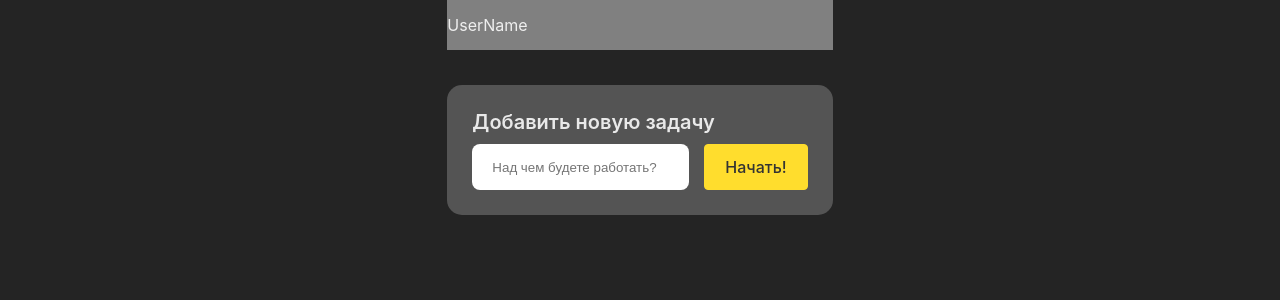
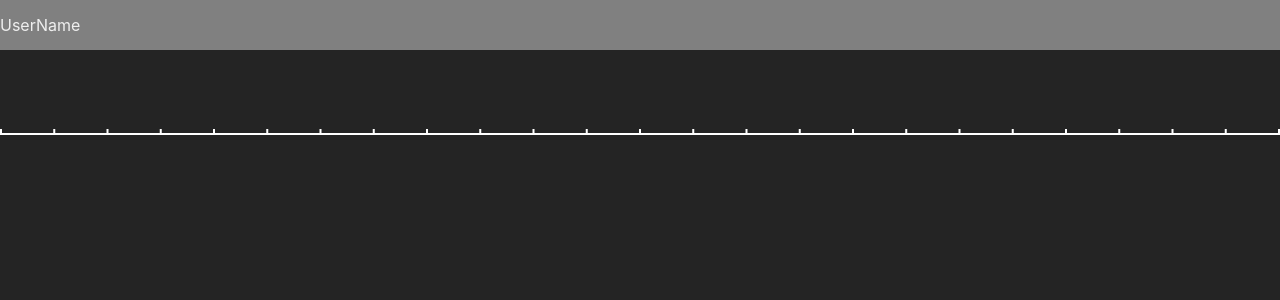
Before and after one commit to grusha229/timetracker, a React (Vite) app: page /timeline in a window 1280 px wide. Shown: the top 300 px of the page. Built offline with nearby package versions, Linux system fonts and the light colour scheme.

Commit message:
Add router

```diff
--- a/package.json
+++ b/package.json
@@ -12,6 +12,7 @@
     "react": "^18.2.0",
     "react-dom": "^18.2.0",
     "react-redux": "^8.0.5",
+    "react-router-dom": "^6.6.1",
     "redux": "^4.2.0",
     "redux-thunk": "^2.4.2",
     "uuid": "^9.0.0"
--- a/src/Content.tsx
+++ b/src/Content.tsx
@@ -1,6 +1,7 @@
 import React, {useState} from 'react';
 import TaskList from "./blocks/TaskList/TaskList";
 import AddTask from "./blocks/AddTask/AddTask";
+import {Timetable} from "./components/Timetable/Timetable";
 
 
 
@@ -10,8 +11,9 @@ const Content:React.FC<any> = () => {
         <div className={`layout`}>
             <div className={'container'}>
                 <div className={'content'}>
-                    <AddTask />
-                    <TaskList/>
+                    {/*<AddTask />*/}
+                    {/*<TaskList/>*/}
+                    {/*<Timetable />*/}
                 </div>
             </div>
         </div>
--- /dev/null
+++ b/src/components/Timetable/Timetable.tsx
@@ -0,0 +1,45 @@
+
+type TimeInterval = {
+    start: string,
+    end: string,
+}
+
+type WorkTimes = TimeInterval[]
+
+export const Timetable = () => {
+    let numbers = [1,2,3,4,5,6];
+    let colors = ["red","blue","green","yellow","black","white"];
+    let allHours = [];
+    for (let i = 0; i <= 24; i++) {
+        allHours.push(i);
+    }
+    let currentPosition = 0;
+    let initialPosition = 0;
+    let dashWidth = 2
+    let diagramWidth = 1280
+    let diagramHeight = 50
+    let dashHeight = 4
+    let lineHeight = 2
+
+
+    return (
+        <div className={'canvas'}>
+            <svg className={'timeline'} width={diagramWidth} height={diagramHeight} viewBox={`0 0 ${diagramWidth} ${diagramHeight}`}>
+                {
+                    allHours.map((_el,index) => {
+                        currentPosition = initialPosition + index * 1280 / 24 - index*dashWidth/24;
+                        return (
+                            <rect fill={"#fff"} width={dashWidth} height={dashHeight} y={diagramHeight-dashHeight*1.5} x={currentPosition}></rect>
+                        )
+                    })
+                }
+                {/*{*/}
+                {/*    numbers.map((el,index)=> (*/}
+                {/*        <rect className={"unit"} fill={colors[index]} width={"100px"} height={"20px"} y={index*100}></rect>*/}
+                {/*    ))*/}
+                {/*}*/}
+                <rect className={"unit"} fill={"#fff"} width={"1280px"} height={lineHeight} y={diagramHeight-lineHeight}></rect>
+            </svg>
+        </div>
+    );
+}
--- a/src/index.css
+++ b/src/index.css
@@ -55,18 +55,17 @@ button:focus-visible {
   outline: 4px auto -webkit-focus-ring-color;
 }
 
-/*@media (prefers-color-scheme: light) {*/
-/*  :root {*/
-/*    color: #213547;*/
-/*    background-color: #ffffff;*/
-/*  }*/
-/*  a:hover {*/
-/*    color: #747bff;*/
-/*  }*/
-/*  button {*/
-/*    background-color: #f9f9f9;*/
-/*  }*/
-/*}*/
+.container {
+  margin: auto;
+  max-width: 1280px;
+  height: 100%
+}
+
+.layout {
+  margin-top: 35px;
+  display: block;
+}
+
 
 p{
   margin: 0;
--- a/src/main.tsx
+++ b/src/main.tsx
@@ -1,14 +1,35 @@
 import React from 'react'
 import ReactDOM from 'react-dom/client'
-import App from './App'
 import './index.css'
+import {
+    createBrowserRouter,
+    RouterProvider,
+    Route,
+} from "react-router-dom"
 import {Provider} from "react-redux"
 import store from "./redux/store";
+import TaskListPage from "./pages/TaskListPage";
+import TimelinePage from "./pages/TimelinePage";
+import ErrorPage from "./pages/ErrorPage";
+
+
+const router = createBrowserRouter([
+    {
+        path: "/",
+        element: <TaskListPage />,
+        errorElement: <ErrorPage/>
+    },
+    {
+        path: "/timeline",
+        element: <TimelinePage />,
+        errorElement: <ErrorPage/>
+    },
+])
 
 ReactDOM.createRoot(document.getElementById('root') as HTMLElement).render(
   <React.StrictMode>
       <Provider store={store}>
-          <App />
+          <RouterProvider router={router} />
       </Provider>
   </React.StrictMode>,
 )
--- /dev/null
+++ b/src/pages/ErrorPage.tsx
@@ -0,0 +1,23 @@
+import React from 'react';
+import TaskList from "../blocks/TaskList/TaskList";
+import AddTask from "../blocks/AddTask/AddTask";
+import Header from "../blocks/Header/Header";
+
+
+const TaskListPage:React.FC<any> = () => {
+
+    return (
+        <>
+            <Header userName={'UserName'} />
+            <div className={`layout`}>
+                <div className={'container'}>
+                    <div className={'content'}>
+                        Ошибочка
+                    </div>
+                </div>
+            </div>
+        </>
+    )
+}
+
+export default TaskListPage;
--- /dev/null
+++ b/src/pages/TaskListPage.tsx
@@ -0,0 +1,24 @@
+import React from 'react';
+import TaskList from "../blocks/TaskList/TaskList";
+import AddTask from "../blocks/AddTask/AddTask";
+import Header from "../blocks/Header/Header";
+
+
+const TaskListPage:React.FC<any> = () => {
+
+    return (
+        <>
+            <Header userName={'UserName'} />
+            <div className={`layout`}>
+                <div className={'container'}>
+                    <div className={'content'}>
+                        <AddTask />
+                        <TaskList/>
+                    </div>
+                </div>
+            </div>
+        </>
+    )
+}
+
+export default TaskListPage;
--- /dev/null
+++ b/src/pages/TimelinePage.tsx
@@ -0,0 +1,24 @@
+import React from 'react';
+
+import {Timetable} from "../components/Timetable/Timetable";
+import Header from "../blocks/Header/Header";
+
+
+
+const Content:React.FC<any> = () => {
+
+    return (
+        <>
+            <Header userName={'UserName'} />
+            <div className={`layout`}>
+                <div className={'container'}>
+                    <div className={'content'}>
+                        <Timetable/>
+                    </div>
+                </div>
+            </div>
+        </>
+    )
+}
+
+export default Content;
```
Also changed, not shown: src/blocks/TaskList/Task/TaskItem.tsx (+26 -2 lines), 1 other file (tests, documents, lock files or other folders).
